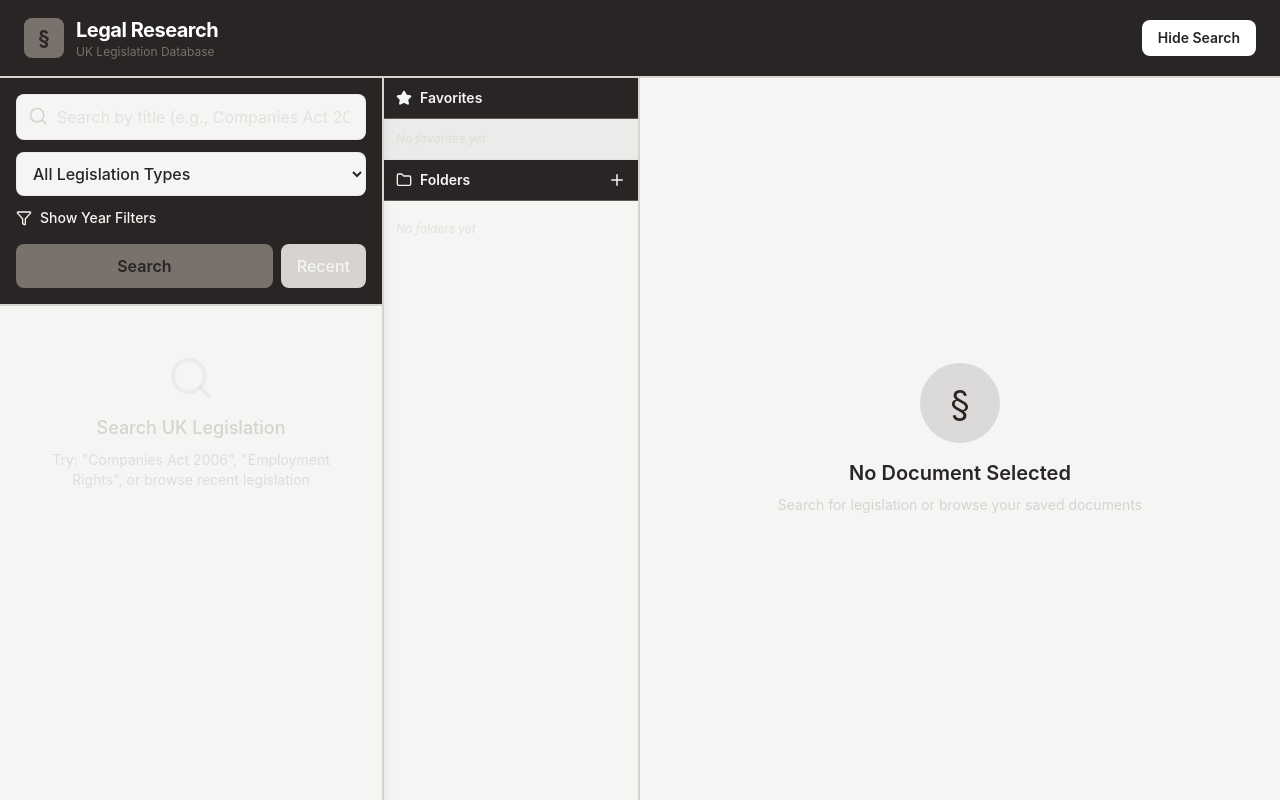
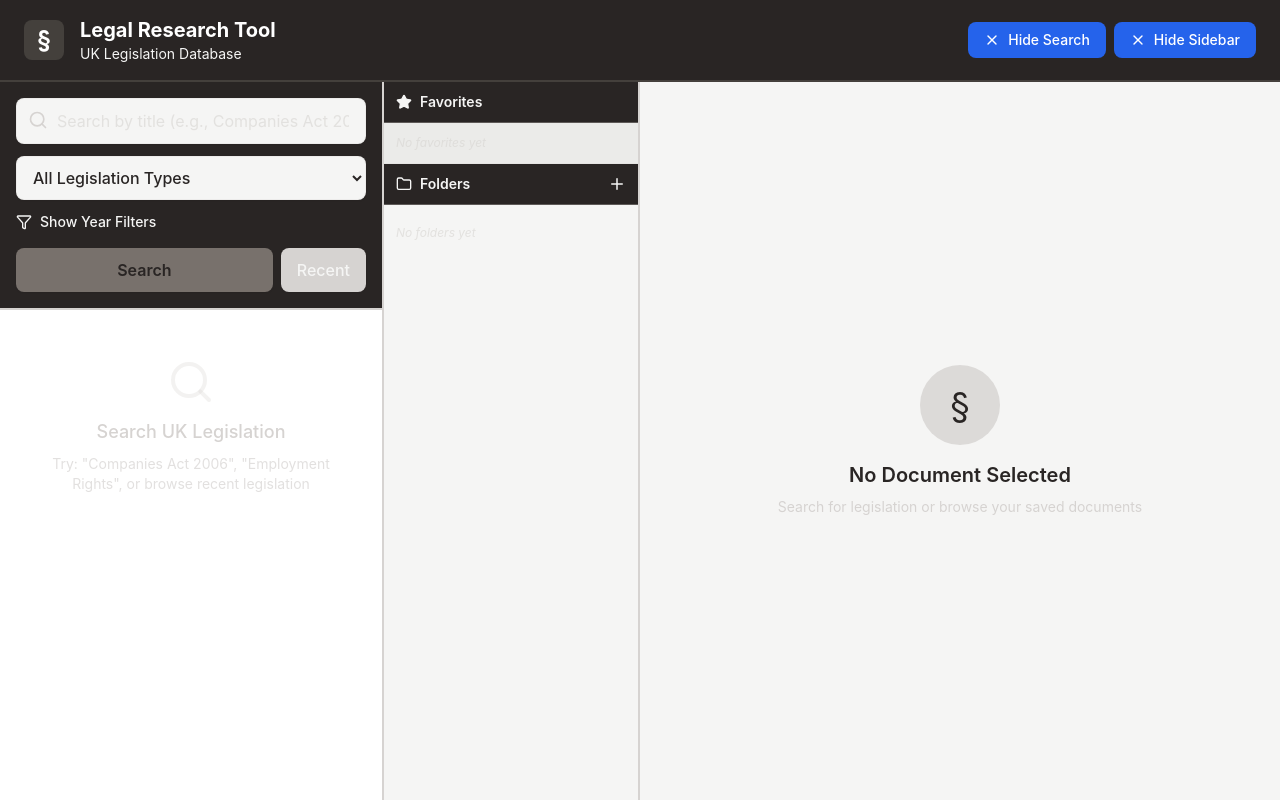
Before and after one commit to edboal/legal-research, a React (Vite) app: page / in a window 1280 px wide. Built offline with nearby package versions, Linux system fonts and the light colour scheme.

Commit message:
Update App.tsx

```diff
--- a/src/App.tsx
+++ b/src/App.tsx
@@ -1,8 +1,9 @@
 import { useState, useEffect } from 'react';
-import { Search } from './components/Search';
+import { Search, Menu, X } from 'lucide-react';
+import { Search as SearchComponent } from './components/Search';
 import { Sidebar } from './components/Sidebar';
 import { DocumentViewer } from './components/DocumentViewer';
-import type { AppState, Document, Folder, SearchResult, Comment } from './types';
+import type { AppState, Document, Folder, SearchResult, Highlight, Comment } from './types';
 import { storage } from './services/storage';
 import { legislationAPI } from './services/legislationAPI';
 
@@ -10,6 +11,7 @@ function App() {
   const [state, setState] = useState<AppState>(() => storage.load());
   const [selectedDocumentId, setSelectedDocumentId] = useState<string | null>(null);
   const [showSearch, setShowSearch] = useState(true);
+  const [showSidebar, setShowSidebar] = useState(true);
 
   useEffect(() => {
     storage.save(state);
@@ -21,7 +23,6 @@ function App() {
     const existing = state.documents.find(d => d.url === result.url);
     if (existing) {
       setSelectedDocumentId(existing.id);
-      setShowSearch(false);
       return;
     }
 
@@ -46,7 +47,6 @@ function App() {
       const newState = storage.addDocument(state, newDocument);
       setState(newState);
       setSelectedDocumentId(newDocument.id);
-      setShowSearch(false);
     } catch (error) {
       console.error('Error loading document:', error);
       const errorMessage = error instanceof Error ? error.message : 'Unknown error';
@@ -90,31 +90,58 @@ function App() {
     }
   };
 
+  const handleAddHighlight = (documentId: string, highlight: Highlight) => {
+    const newState = storage.addHighlight(state, documentId, highlight);
+    setState(newState);
+  };
+
   const handleAddComment = (documentId: string, comment: Comment) => {
     const newState = storage.addComment(state, documentId, comment);
     setState(newState);
   };
 
   return (
-    <div className="h-screen flex flex-col bg-sand-dune">
+    <div className="h-screen flex flex-col bg-neutral-100">
       {/* Header */}
-      <header className="bg-iron-grey shadow-md px-6 py-4 border-b-2 border-dim-grey">
+      <header className="bg-neutral-800 border-b-2 border-neutral-700 px-6 py-4 flex-shrink-0">
         <div className="flex items-center justify-between">
-          <div className="flex items-center gap-3">
-            <div className="w-10 h-10 rounded-lg bg-cool-steel flex items-center justify-center">
-              <span className="text-iron-grey font-bold text-xl">§</span>
+          <div className="flex items-center gap-4">
+            <div className="w-10 h-10 bg-neutral-700 rounded-lg flex items-center justify-center">
+              <span className="text-2xl text-white font-bold">§</span>
             </div>
             <div>
-              <h1 className="text-xl font-bold text-white tracking-tight">Legal Research</h1>
-              <p className="text-xs text-cool-steel">UK Legislation Database</p>
+              <h1 className="text-xl font-bold text-white">Legal Research Tool</h1>
+              <p className="text-sm text-neutral-100">UK Legislation Database</p>
             </div>
           </div>
+
+          <div className="flex items-center gap-2">
             <button
               onClick={() => setShowSearch(!showSearch)}
-            className="px-4 py-2 bg-white text-iron-grey font-semibold rounded-lg hover:bg-cool-steel hover:text-white transition-all text-sm shadow-sm hover:shadow"
+              className={`px-4 py-2 font-medium rounded-lg transition-all text-sm flex items-center gap-2 ${
+                showSearch
+                  ? 'bg-primary-600 text-white hover:bg-primary-700'
+                  : 'bg-neutral-700 text-neutral-200 hover:bg-neutral-600'
+              }`}
+              title={showSearch ? 'Hide search panel' : 'Show search panel'}
             >
-            {showSearch ? 'Hide Search' : 'Show Search'}
+              {showSearch ? <X size={16} /> : <Search size={16} />}
+              {showSearch ? 'Hide Search' : 'Search'}
             </button>
+
+            <button
+              onClick={() => setShowSidebar(!showSidebar)}
+              className={`px-4 py-2 font-medium rounded-lg transition-all text-sm flex items-center gap-2 ${
+                showSidebar
+                  ? 'bg-primary-600 text-white hover:bg-primary-700'
+                  : 'bg-neutral-700 text-neutral-200 hover:bg-neutral-600'
+              }`}
+              title={showSidebar ? 'Hide favorites/folders' : 'Show favorites/folders'}
+            >
+              {showSidebar ? <X size={16} /> : <Menu size={16} />}
+              {showSidebar ? 'Hide Sidebar' : 'Sidebar'}
+            </button>
+          </div>
         </div>
       </header>
 
@@ -122,12 +149,14 @@ function App() {
       <div className="flex-1 flex overflow-hidden">
         {/* Search Panel */}
         {showSearch && (
-          <div className="w-96 border-r-2 border-dim-grey shadow-lg">
-            <Search onSelectResult={handleSelectSearchResult} />
+          <div className="w-96 border-r-2 border-neutral-300 bg-white flex-shrink-0">
+            <SearchComponent onSelectResult={handleSelectSearchResult} />
           </div>
         )}
 
         {/* Sidebar */}
+        {showSidebar && (
+          <div className="flex-shrink-0">
             <Sidebar
               folders={state.folders}
               documents={state.documents}
@@ -137,9 +166,11 @@ function App() {
               onDeleteFolder={handleDeleteFolder}
               onMoveDocument={handleMoveDocument}
             />
+          </div>
+        )}
 
         {/* Document Viewer */}
-        <div className="flex-1">
+        <div className="flex-1 min-w-0">
           <DocumentViewer
             document={selectedDocument}
             folders={state.folders}
@@ -147,6 +178,7 @@ function App() {
             onMoveToFolder={handleMoveDocument}
             onDelete={handleDeleteDocument}
             onAddComment={handleAddComment}
+            onAddHighlight={handleAddHighlight}
           />
         </div>
       </div>
```
Lines whose indentation alone changed are shown as unchanged.
